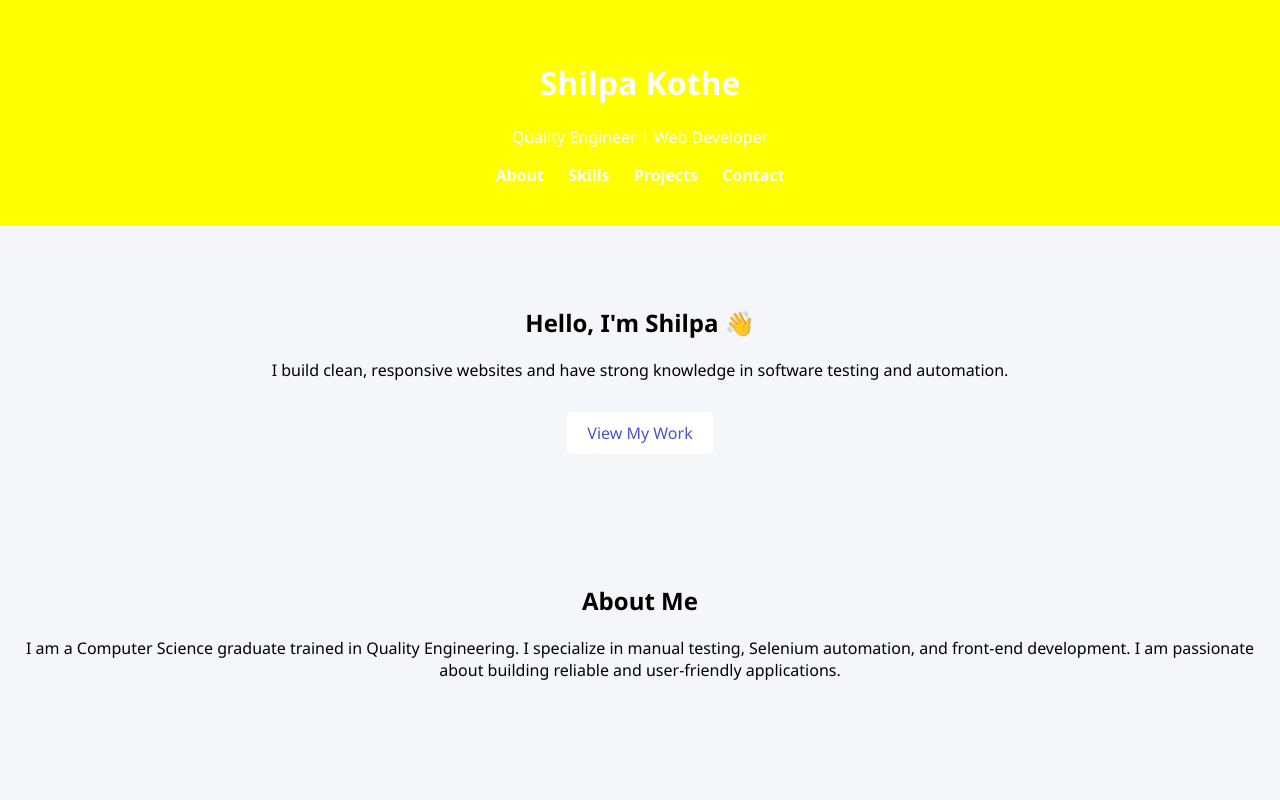
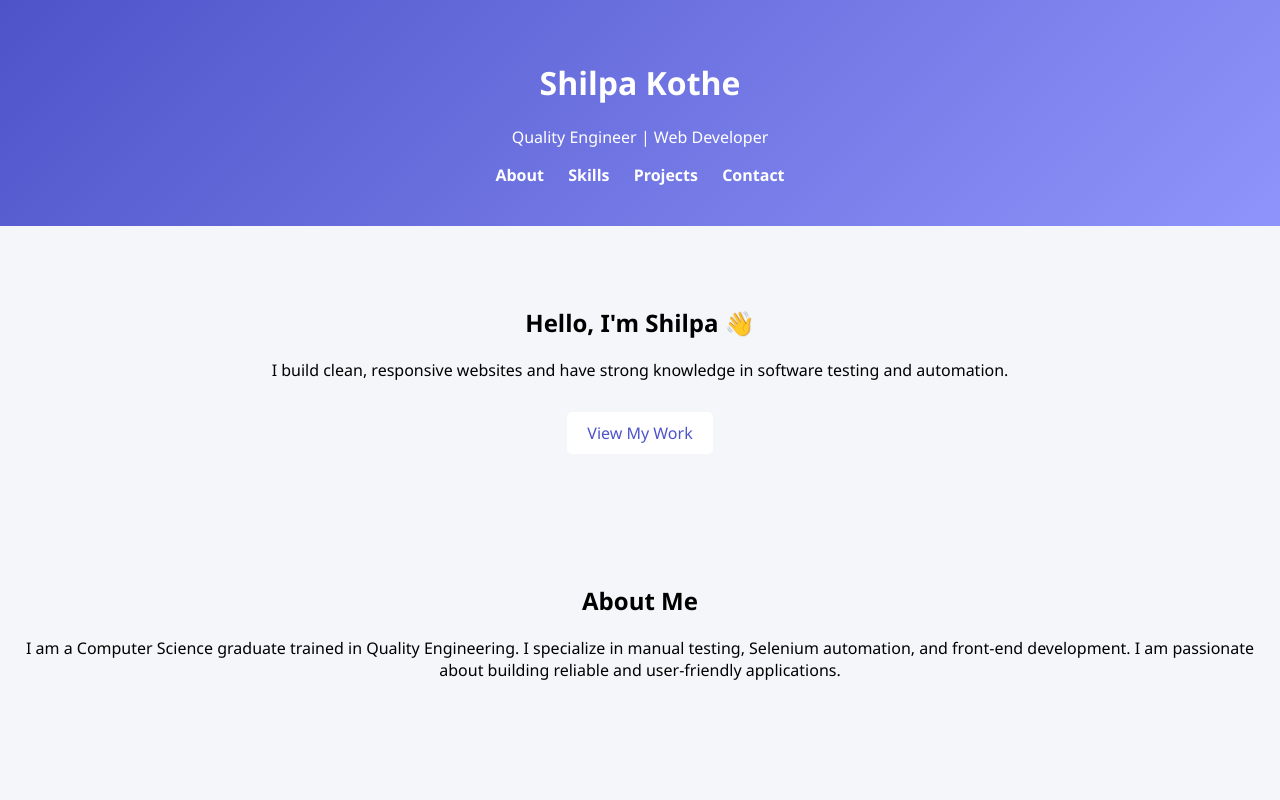
Before and after one commit to shilpaKothe/portfolio-website, a plain HTML site: page index.html in a window 1280 px wide. Shown: the top 800 px of the page. Drawn offline with Linux system fonts and the light colour scheme.

Commit message:
Update style.css

```diff
--- a/style.css
+++ b/style.css
@@ -6,7 +6,7 @@ body {
 
 /* Header */
 header {
-  background: yellow;
+  background: linear-gradient(135deg,#4e54c8,#8f94fb);
   color: white;
   text-align: center;
   padding: 40px 20px;
```
